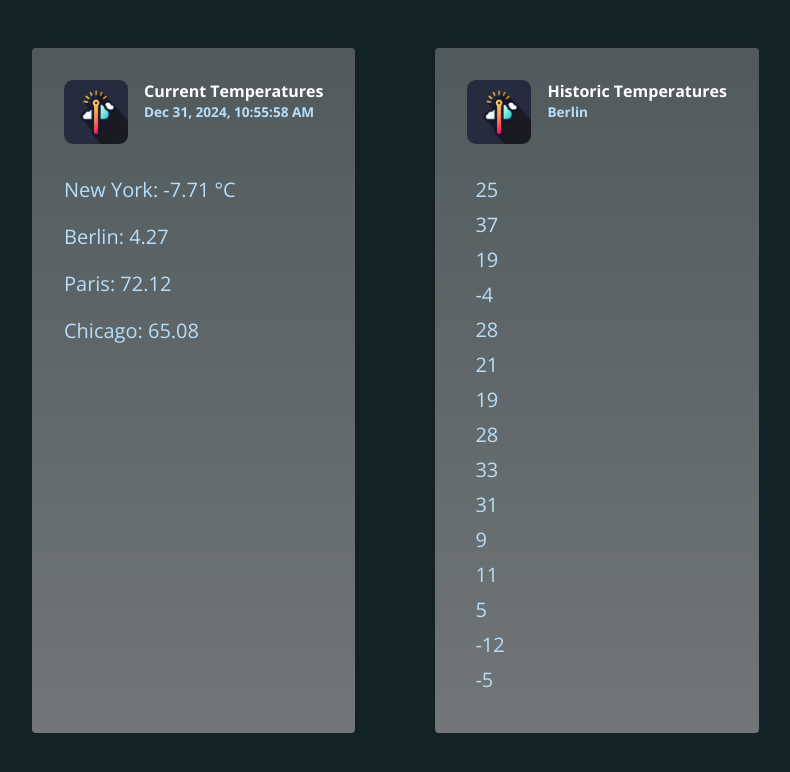
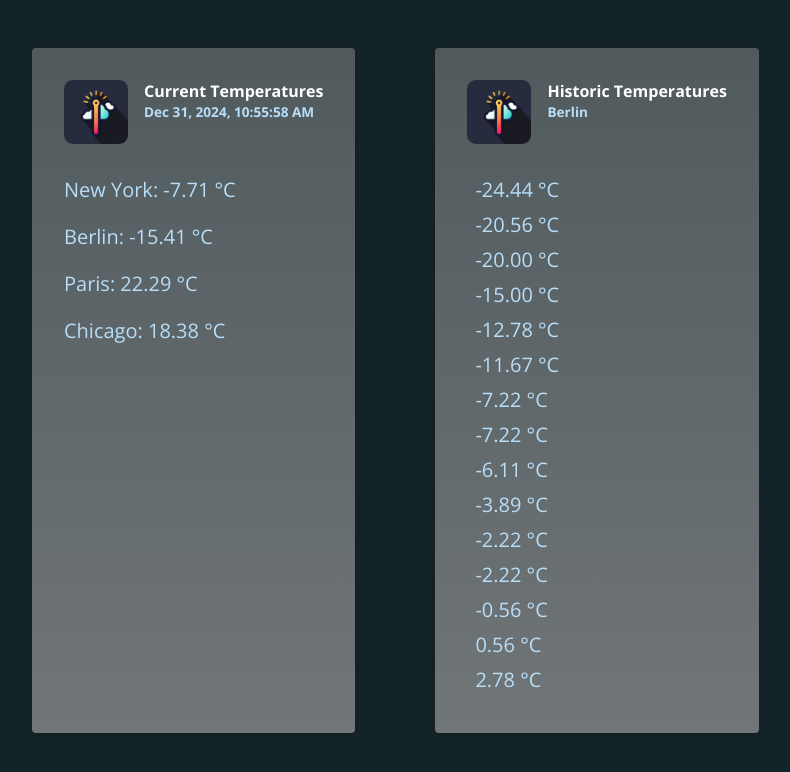
Before and after one commit to Tudor-debug819/AngularProject6, an Angular app: page / in a window 1280 px wide. Shown: the top 772 px of the page, without its empty margins (168-958 px from the left). Built offline with nearby package versions, Linux system fonts and the light colour scheme.

Commit message:
adding temperature symbol to history

```diff
--- a/src/app/app.component.html
+++ b/src/app/app.component.html
@@ -7,10 +7,22 @@
         <p>{{ currentDate | date : "medium" }}</p>
       </div>
     </header>
-    <p>New York: {{ currentTemperaturs.newYork | number : "1.1-2" | temp : "fah" : "cel" }}</p>
-    <p>Berlin: {{ currentTemperaturs.berlin | number : "1.1-2" }}</p>
-    <p>Paris: {{ currentTemperaturs.paris | number : "1.1-2" }}</p>
-    <p>Chicago: {{ currentTemperaturs.chicago | number : "1.1-2" }}</p>
+    <p>
+      New York:
+      {{ currentTemperaturs.newYork | number : "1.1-2" | temp : "fah" : "cel" }}
+    </p>
+    <p>
+      Berlin:
+      {{ currentTemperaturs.berlin | number : "1.1-2" | temp : "fah" : "cel" }}
+    </p>
+    <p>
+      Paris:
+      {{ currentTemperaturs.paris | number : "1.1-2" | temp : "fah" : "cel" }}
+    </p>
+    <p>
+      Chicago:
+      {{ currentTemperaturs.chicago | number : "1.1-2" | temp : "fah" : "cel" }}
+    </p>
   </article>
 
   <article class="temperatures">
@@ -22,8 +34,10 @@
       </div>
     </header>
     <ul>
-      @for (temperature of historicTemperatures; track temperature) {
-      <li (click)="onReset($index)">{{ temperature }}</li>
+      @for (temperature of historicTemperatures| sort; track temperature) {
+      <li (click)="onReset($index)">
+        {{ temperature | temp : "fah" : "cel" }}
+      </li>
       }
     </ul>
   </article>
--- a/src/app/app.component.ts
+++ b/src/app/app.component.ts
@@ -1,12 +1,13 @@
 import { DatePipe, DecimalPipe } from '@angular/common';
 import { Component } from '@angular/core';
 import { TemperaturePipe } from './temperature.pipe';
+import { SortPipe } from './sort.pipe';
 
 @Component({
   selector: 'app-root',
   standalone: true,
   templateUrl: './app.component.html',
-  imports: [DatePipe, DecimalPipe, TemperaturePipe]
+  imports: [DatePipe, DecimalPipe, TemperaturePipe, SortPipe]
 })
 export class AppComponent {
   currentDate = new Date();
--- a/src/app/sort.pipe.ts
+++ b/src/app/sort.pipe.ts
@@ -8,7 +8,15 @@ export class SortPipe implements PipeTransform {
 
   transform(value: string[] | number[], direction: 'asc' | 'desc' = 'asc') {
     const sorted = [...value];
-    sorted.sort();
+    sorted.sort((a, b) => {
+      if (direction === 'asc') {
+        return a > b ? 1 : -1;
+      }
+      else{
+        return a > b ? -1 : 1;
+      }
+    });
+    return sorted;
 
   }
 
```
